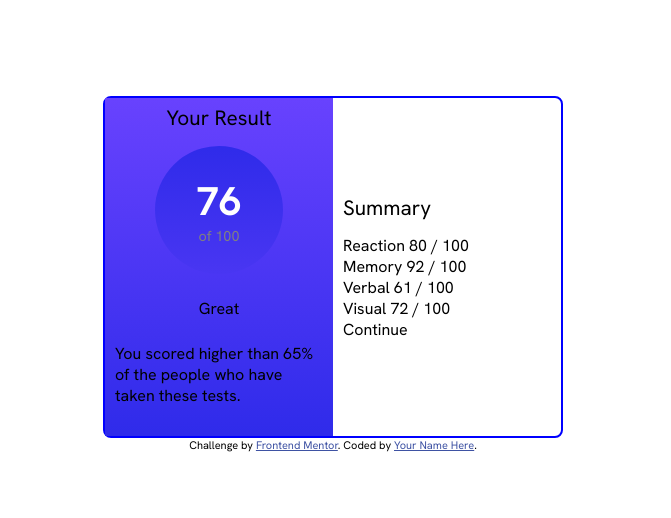
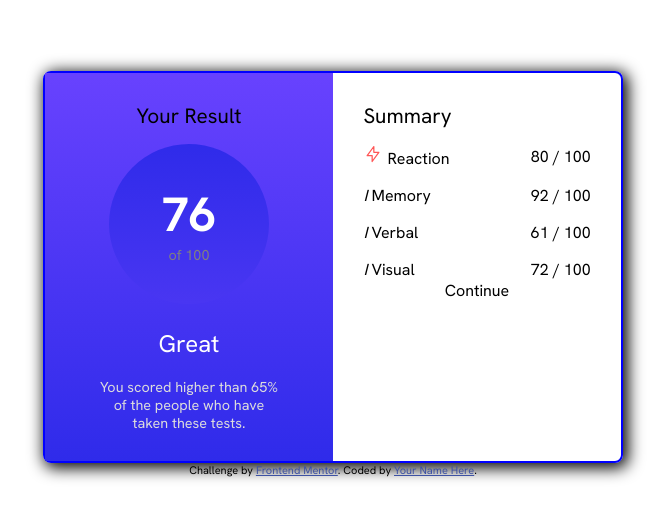
Before and after one commit to Ancci1617/FrontMentor, a plain HTML site: page index.html in a window 1280 px wide. Shown: the part 126-644 px from the top of the page, without its empty margins (307-978 px from the left). Drawn offline with Linux system fonts and the light colour scheme.

Commit message:
Inicio de lado derecho (falta svg y bg de los items)

```diff
--- a/css/styles.css
+++ b/css/styles.css
@@ -24,10 +24,11 @@ body{
     display: flex;
     border: 2px solid blue;
     border-radius: .5rem ;
-    max-width: 460px;
+    max-width: 580px;
+    box-shadow: 3px 3px 1em 2px black;
 }
 .card__container > * {
-    padding: 6px 10px;
+    padding: 1.8em 1.9em;
     flex: 1;
 }
 
@@ -36,17 +37,12 @@ body{
     flex-direction: column;
     justify-content: center;
     align-items: center;
-    background : linear-gradient(180deg,rgb(104,66,254),rgb(47,43,234))
+    background : linear-gradient(180deg,rgb(104,66,254),rgb(47,43,234));
 }
 .result__container > *{
     margin-bottom: 1.5em;
 }
 
-.summary__container{
-    display: flex;
-    flex-direction: column;
-    justify-content: center;
-}
 .title__result{
     font-size: 1.3em;
     margin-bottom: 0.7em;
@@ -54,7 +50,7 @@ body{
 
 .circle{
     background : linear-gradient(0deg,rgb(73,54,242),rgb(47,43,234));
-    width: 8em;
+    width: 10em;
     aspect-ratio: 1/1;
     display: flex;
     flex-direction: column;
@@ -63,7 +59,7 @@ body{
     border-radius: 100%;
 }
 .big-number{
-    font-size: 2.5em;
+    font-size: 3rem;
     color:white;
     font-weight: bold;
 }
@@ -71,3 +67,39 @@ body{
      color: gray;
      font-size: 0.9em;
 }
+.mid__title{
+    font-size: 1.5em;
+    color:white;
+    margin-bottom: 0.8em;
+}
+.description{
+    font-size: 0.9em;
+    text-align: center;
+    margin: auto 1.5rem;
+    color: gainsboro;
+}
+
+/*       derecha       */
+.summary__container{
+    display: flex;
+    flex-direction: column;
+    justify-content: flex-start;
+    align-items: center;
+}
+.title__summary{
+    align-self: flex-start;
+}
+.summary__item__container{
+    display: flex;
+    flex-direction: column;
+    gap: 1em;
+    width: 100%;
+
+}
+.summary__item{
+    display: flex;
+    justify-content: space-between;
+    align-items: center;
+    width: 100%;
+    vertical-align: text-top;
+}
--- a/index.html
+++ b/index.html
@@ -33,7 +33,7 @@
       </span>
 
       <div class="mid__title">Great</div>
-      <p>
+      <p class="description">
         You scored higher than 65% of the people who have taken these tests.
       </p>
     </div>
@@ -41,24 +41,39 @@
     <div class="summary__container">
       <div class="title__summary title__result">Summary</div>
       <div class="summary__item__container">
+        <div class="summary__item bg-red">
+          <span>
+          <svg xmlns="http://www.w3.org/2000/svg" width="20" height="20" fill="none" viewBox="0 0 20 20" style="">
+            <path stroke="#F55" stroke-linecap="round" stroke-linejoin="round" stroke-width="1.25"
+              d="M10.833 8.333V2.5l-6.666 9.167h5V17.5l6.666-9.167h-5Z" />
+          </svg>
 
-        <div class="summary__item bg-red">
-          Reaction
+            Reaction
+          </span>
           80 / 100
         </div>
 
         <div class="summary__item bg-yellow">
-          Memory
+          <span>
+            <i>I</i>
+            Memory
+          </span>
           92 / 100
         </div>
 
         <div class="summary__item bg-blue">
-          Verbal
+          <span>
+            <i>I</i>
+            Verbal
+          </span>
           61 / 100
         </div>
 
         <div class="summary__item bg-violet">
-          Visual
+          <span>
+            <i>I</i>
+            Visual
+          </span>
           72 / 100
         </div>
 
```
